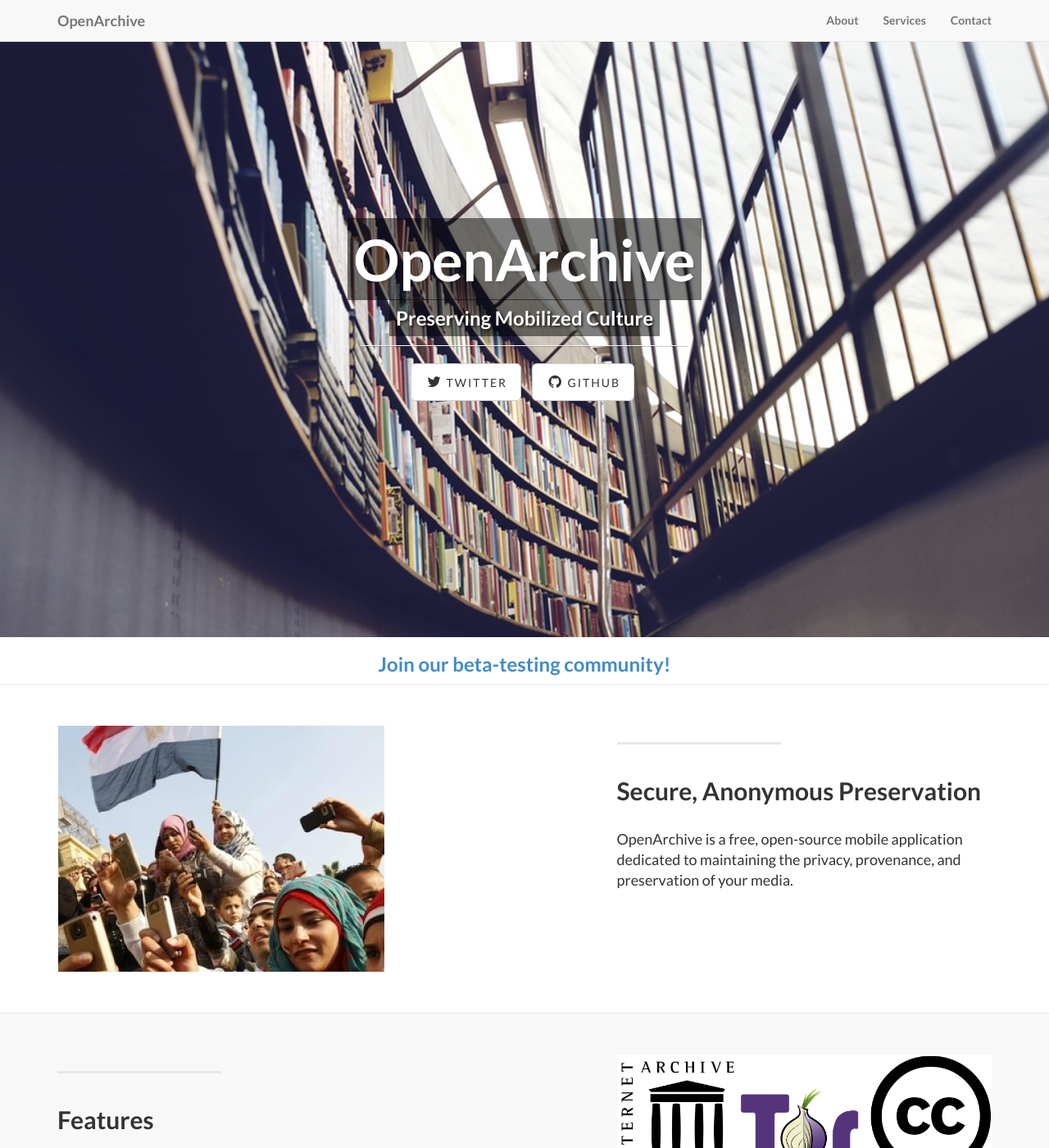
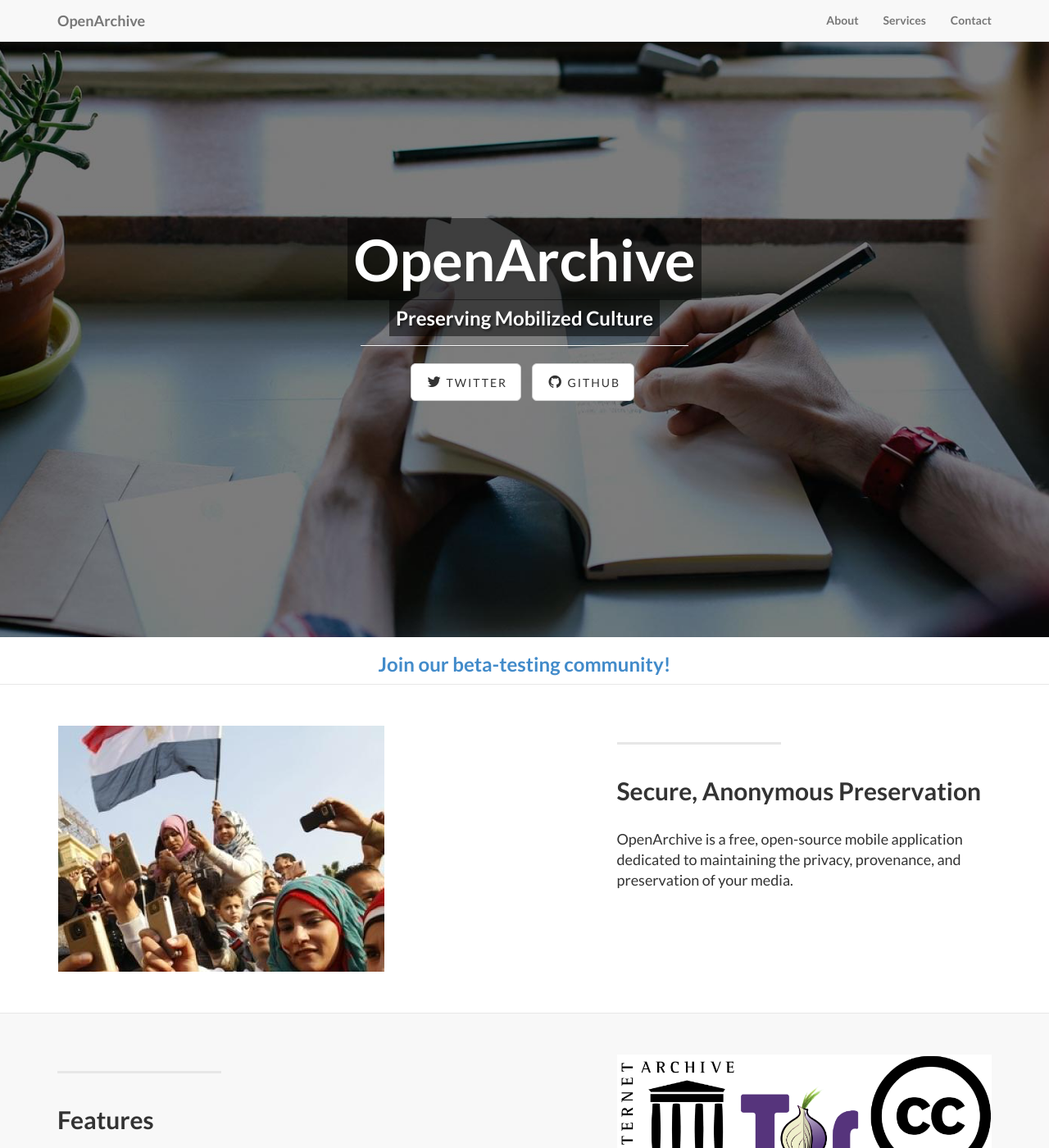
Before and after one commit to mattl/open-archive.org, a Jekyll site: the page built from index.html, in a window 1280 px wide and 1400 px high. Shown: the whole window at 82% size. Built offline with Jekyll 4.4.1, drawn with Linux system fonts in a browser that asks for light colours.

Commit message:
Update landing-page.css

```diff
--- a/css/landing-page.css
+++ b/css/landing-page.css
@@ -31,7 +31,7 @@
     padding-bottom: 50px;
     text-align: center;
     color: #fff;
-    background: url(../img/intro-bg.jpg) no-repeat center center;
+    background: url(../img/banner-bg.jpg) no-repeat center center;
     background-size: cover;
 }
 
```
